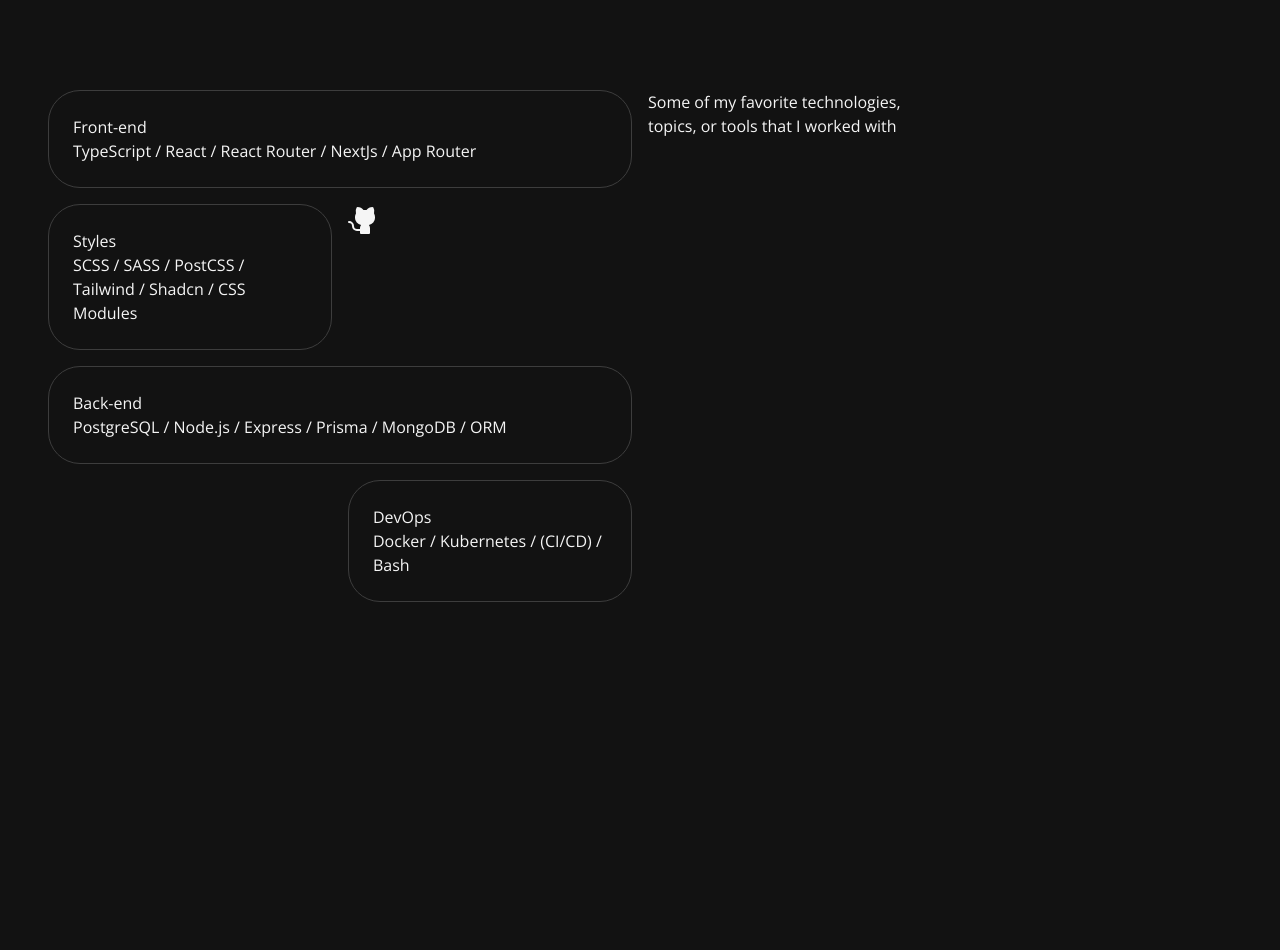
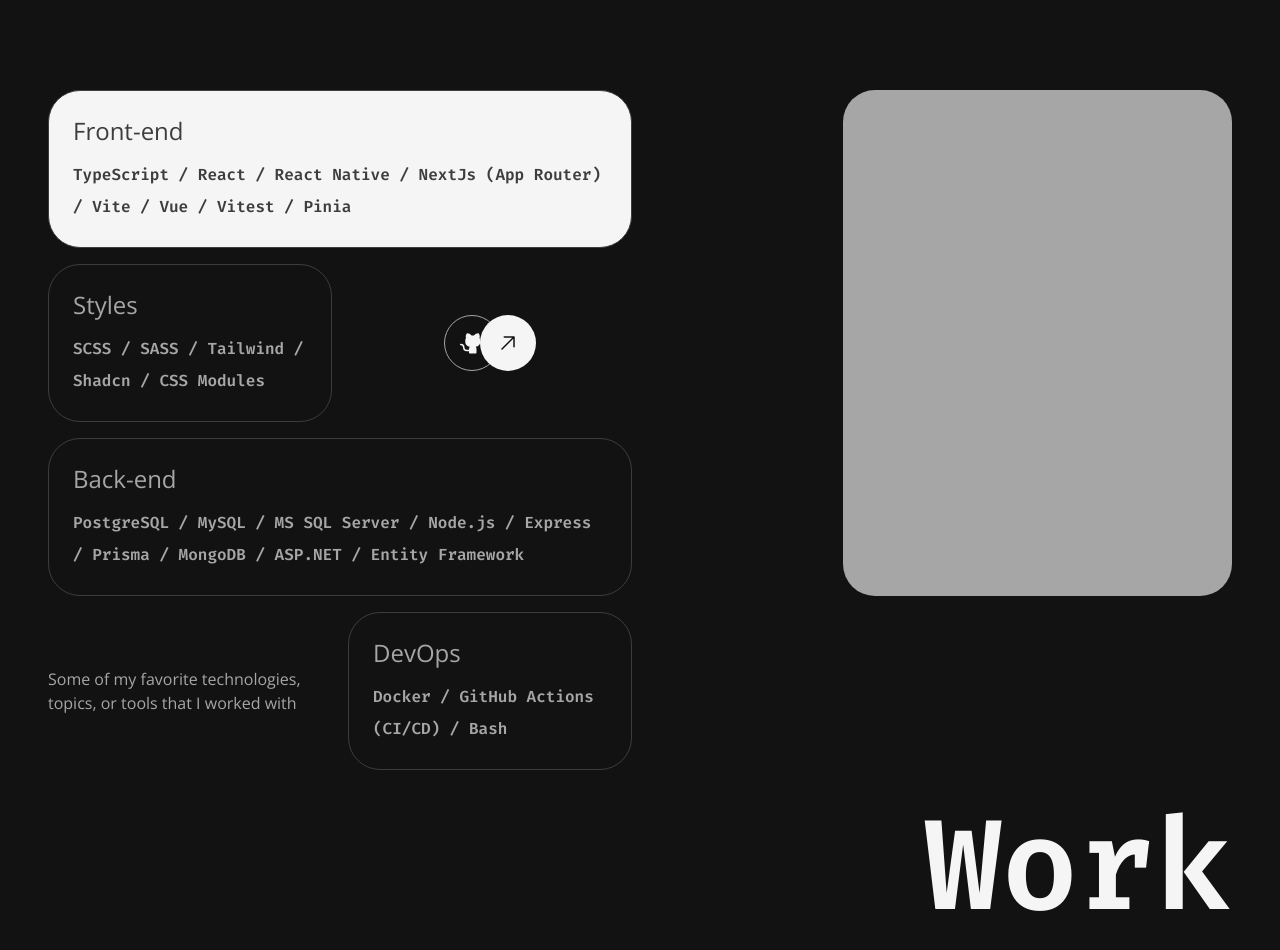
Before and after one commit to janrizmlibres/dev-portfolio, a React (Vite) app: page / in a window 1280 px wide. Shown: the part 820-1770 px from the top of the page. Before the commit the page ends 1422 px from the top, so only its background shows below. Built offline with nearby package versions, Linux system fonts and the light colour scheme.

Commit message:
added styles to about us section grid

```diff
--- a/src/components/About.tsx
+++ b/src/components/About.tsx
@@ -1,9 +1,9 @@
-import { GithubLogoIcon } from "@phosphor-icons/react";
 import TechToolsPanel from "./shared/TechToolsPanel";
+import ButtonPrompt from "./shared/ButtonPrompt";
 
 const About = () => {
   return (
-    <section className="custom-container px-12 mt-48">
+    <section className="custom-container px-12 mt-48" id="about">
       <div className="flex items-start mb-24">
         <h2 className="flex-3 font-fira-code font-semibold">
           &hellip; /About me &hellip;
@@ -18,35 +18,47 @@
         <TechToolsPanel
           className="col-span-2"
           title="Front-end"
-          body="TypeScript / React / React Router / NextJs / App Router"
+          body="TypeScript / React / React Native / NextJs (App Router) / Vite / Vue / Vitest / Pinia"
+          active
         />
+
         <TechToolsPanel
           className="row-2"
           title="Styles"
-          body="SCSS / SASS / PostCSS / Tailwind / Shadcn / CSS Modules"
+          body="SCSS / SASS / Tailwind / Shadcn / CSS Modules"
         />
-        <div className="row-2">
-          <a href="#">
-            <GithubLogoIcon size={32} weight="fill" />
-          </a>
+
+        <div className="row-2 flex items-center justify-center">
+          <ButtonPrompt iconName="Github" />
         </div>
+
         <TechToolsPanel
           className="row-3 col-span-2"
           title="Back-end"
-          body="PostgreSQL / Node.js / Express / Prisma / MongoDB / ORM"
+          body="PostgreSQL / MySQL / MS SQL Server / Node.js / Express / Prisma / MongoDB / ASP.NET / Entity Framework"
         />
-        <TechToolsPanel
-          className="row-4 col-2"
-          title="DevOps"
-          body="Docker / Kubernetes / (CI/CD) / Bash"
-        />
-        <div>
+
+        <div className="row-4 flex items-center text-gray-100">
           <p>
             Some of my favorite technologies, topics, or tools that I worked
             with
           </p>
         </div>
+
+        <TechToolsPanel
+          className="row-4 col-2"
+          title="DevOps"
+          body="Docker / GitHub Actions (CI/CD) / Bash"
+        />
+
+        <div className="col-start-3 col-span-2 row-span-3">
+          <div className="w-2/3 h-full ml-auto rounded-4xl bg-gray-100"></div>
+        </div>
       </div>
+
+      <h1 className="text-right font-fira-code text-9xl font-semibold my-8">
+        Work
+      </h1>
     </section>
   );
 };
--- a/src/components/shared/ButtonPrompt.tsx
+++ b/src/components/shared/ButtonPrompt.tsx
@@ -7,13 +7,19 @@
 
 const ButtonPrompt = ({ iconName }: Props) => {
   return (
-    <div>
-      <div className="size-14 flex items-center justify-center">
+    <div className="flex">
+      <a
+        href="#"
+        className="size-14 border-1 border-gray-100 rounded-full flex items-center justify-center"
+      >
         {getIcon(iconName, 24, "fill")}
-      </div>
-      <div className="bg-light-100 size-14 flex items-center justify-center">
+      </a>
+      <a
+        href="#"
+        className="bg-light-100 text-dark-100 rounded-full size-14 -ml-5 flex items-center justify-center"
+      >
         <ArrowUpRightIcon size={24} />
-      </div>
+      </a>
     </div>
   );
 };
--- a/src/components/shared/TechToolsPanel.tsx
+++ b/src/components/shared/TechToolsPanel.tsx
@@ -1,14 +1,19 @@
 interface Props {
   title: string;
   body: string;
+  active?: boolean;
   className?: string;
 }
 
-const TechToolsPanel = ({ title, body, className }: Props) => {
+const TechToolsPanel = ({ title, body, active = false, className }: Props) => {
   return (
-    <div className={`p-6 rounded-4xl border-1 border-gray-200 ${className}`}>
-      <h2>{title}</h2>
-      <p>{body}</p>
+    <div
+      className={`p-6 rounded-4xl border-1 border-gray-200 text-gray-100 ${
+        active && "bg-light-100 text-gray-200"
+      } ${className}`}
+    >
+      <h2 className="text-2xl mb-3">{title}</h2>
+      <p className="font-fira-code font-semibold leading-8">{body}</p>
     </div>
   );
 };
--- a/src/index.css
+++ b/src/index.css
@@ -13,10 +13,12 @@
 }
 
 @layer base {
+  html {
+    @apply scroll-smooth;
+  }
+
   body {
-    font-family: var(--font-open-sans);
-    color: var(--color-light-100);
-    background-color: var(--color-dark-100);
+    @apply font-open-sans text-light-100 bg-dark-100;
   }
 }
 
```
